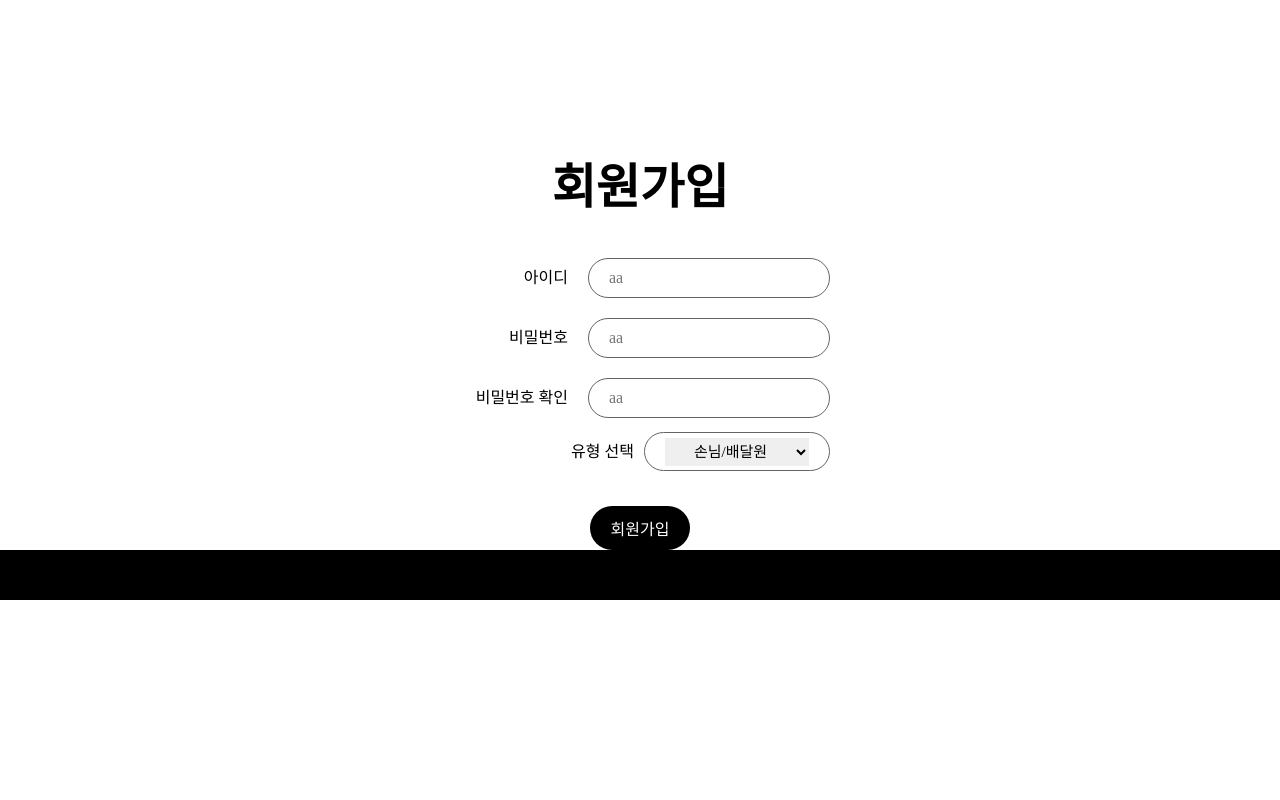
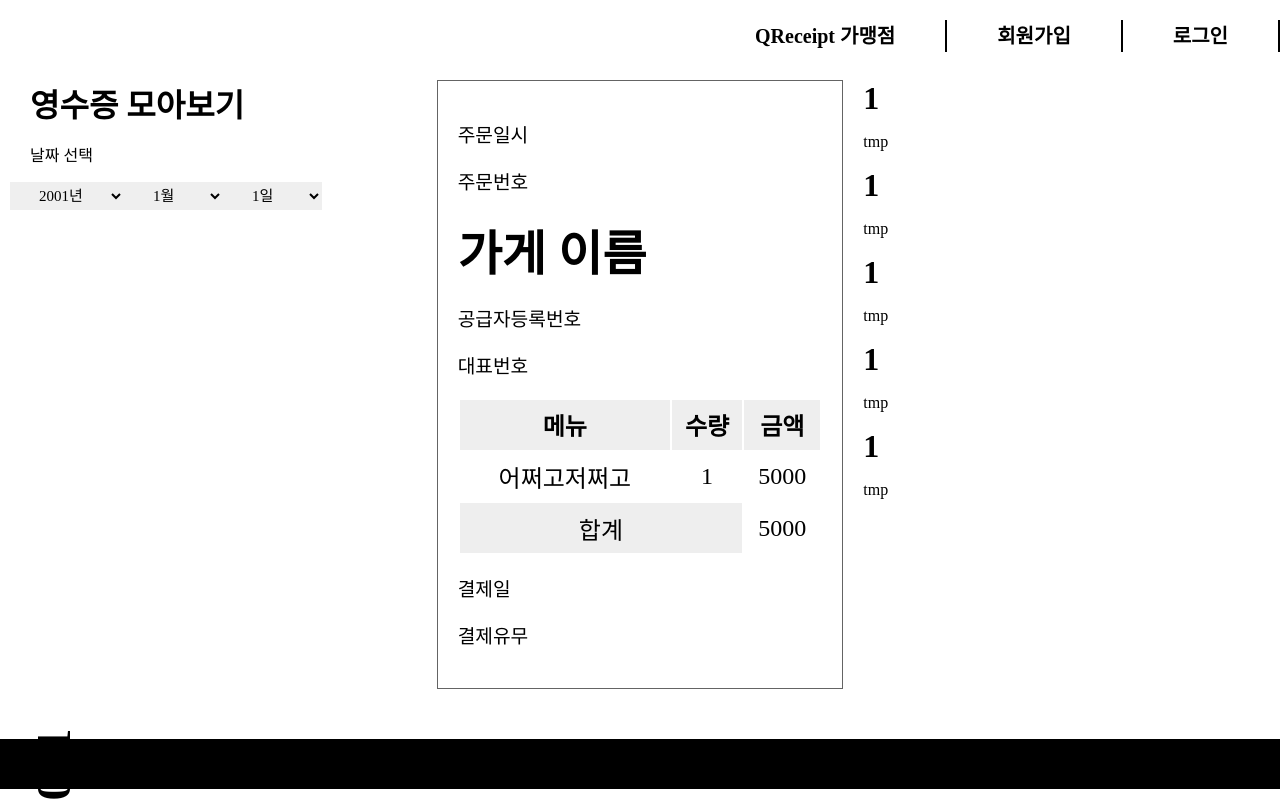
Before and after one commit to QReceipt/Front, a React (Create React App) app: page /all in a window 1280 px wide. Built offline with nearby package versions, Linux system fonts and the light colour scheme; a web font is replaced by a local one.

Commit message:
21/08/04 router 적용

```diff
--- a/package.json
+++ b/package.json
@@ -8,6 +8,7 @@
     "@testing-library/user-event": "^12.8.3",
     "react": "^17.0.2",
     "react-dom": "^17.0.2",
+    "react-router-dom": "^5.2.0",
     "react-scripts": "4.0.3",
     "styled-components": "^5.3.0",
     "web-vitals": "^1.1.2"
--- a/src/App.css
+++ b/src/App.css
@@ -44,6 +44,11 @@
     padding: 5px 50px;
     border-right: black solid 2px;
     text-align: center;
+}
+
+a{
+  text-decoration: none;
+  color:black;
 }
 
 select {
--- a/src/App.js
+++ b/src/App.js
@@ -1,11 +1,21 @@
 import './App.css';
 
-import Login from "./components/Presentational/pages/Register"
+import Reg from "./components/Presentational/pages/Register"
+import Login from "./components/Presentational/pages/Login"
+import SeeAll from "./components/Presentational/pages/SeeAll"
+import Map from "./components/Presentational/pages/Map"
+
+import {Route} from 'react-router-dom'
 
 function App() {
-    return (<div>
-        <Login/>
-        </div>);
+    return (
+    <div>
+        <Route path="/register" component={Reg}/>
+        <Route path="/login" component={Login}/>
+        <Route path="/all" component={SeeAll} exact/>
+        <Route path="/map" component={Map}/>
+    </div>
+    );
 }
 
 export default App;
--- a/src/components/Presentational/UI/molecules/Nav.js
+++ b/src/components/Presentational/UI/molecules/Nav.js
@@ -1,14 +1,16 @@
 import React from "react";
 
 import Li from "../atoms/Li"
+
+import { Link } from "react-router-dom";
 
 const Nav = () => {
 
     return (
         <div id="Menu">
             <Li content="QReceipt 가맹점"/>
-            <Li content="영수증 상세보기"/>
-            <Li content="로그인"/>
+            <Link to="/register"><Li content="회원가입"/></Link>
+            <Link to="/login"><Li content="로그인"/></Link>
         </div>
     )
 }
--- a/src/index.js
+++ b/src/index.js
@@ -3,15 +3,20 @@
 import './index.css';
 import App from './App';
 import reportWebVitals from './reportWebVitals';
+import {BrowserRouter} from 'react-router-dom';
 
 ReactDOM.render(
-  <React.StrictMode>
-    <App />
-  </React.StrictMode>,
-  document.getElementById('root')
+    <React.StrictMode>
+        <BrowserRouter>
+            <App/>
+        </BrowserRouter>
+    </React.StrictMode>,
+    document.getElementById(
+        'root'
+    )
 );
 
-// If you want to start measuring performance in your app, pass a function
-// to log results (for example: reportWebVitals(console.log))
-// or send to an analytics endpoint. Learn more: https://bit.ly/CRA-vitals
+// If you want to start measuring performance in your app, pass a function to
+// log results (for example: reportWebVitals(console.log)) or send to an
+// analytics endpoint. Learn more: https://bit.ly/CRA-vitals
 reportWebVitals();
```
Also changed, not shown: 1 other file (tests, documents, lock files or other folders).
